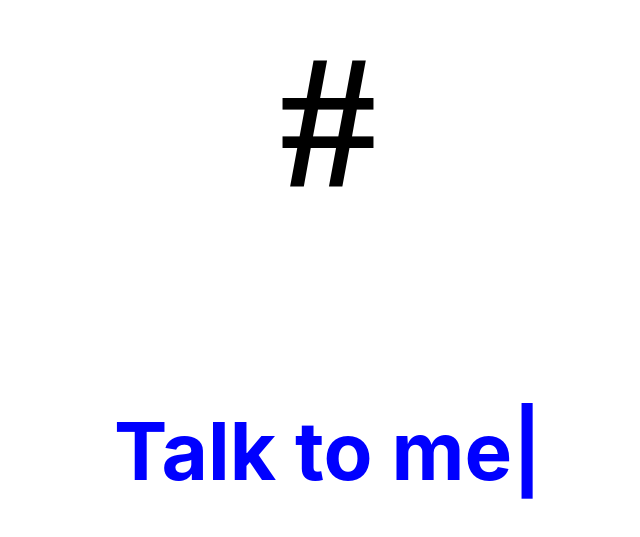
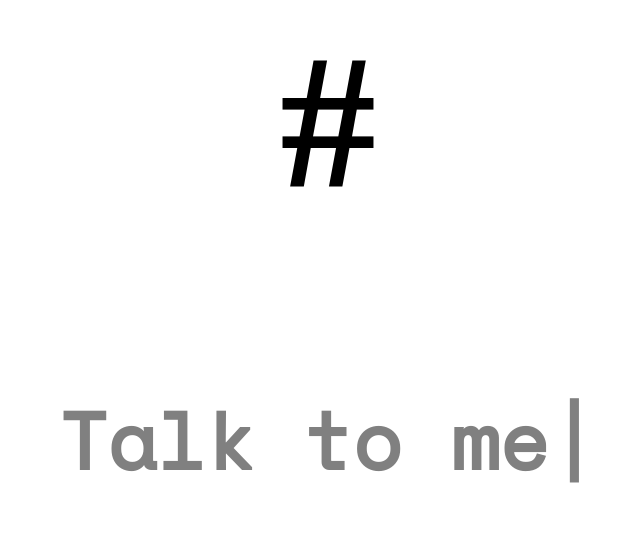
Before and after one commit to TwoWayHandShake/speechShizzle, a React (Create React App) app: page / in a window 1280 px wide. Shown: the part 261-798 px from the top of the page, without its empty margins (312-952 px from the left). Built offline with nearby package versions, Linux system fonts and the light colour scheme; a web font is replaced by a local one.

Commit message:
new style for hint text

```diff
--- a/src/App.module.css
+++ b/src/App.module.css
@@ -24,7 +24,6 @@ img {
 .SearchWrapper {
 	position: absolute;
 	font-family: "Inknut Antiqua", serif;
-
 	color: black;
 	margin: 0;
 	padding: 0;
@@ -38,7 +37,8 @@ img {
 }
 
 .HintWrapper {
-	color: blue;
+	font-family: "Space Mono", monospace;
+	color: gray;
 	position: absolute;
 	right: 0vw;
 	left: 0;
```
